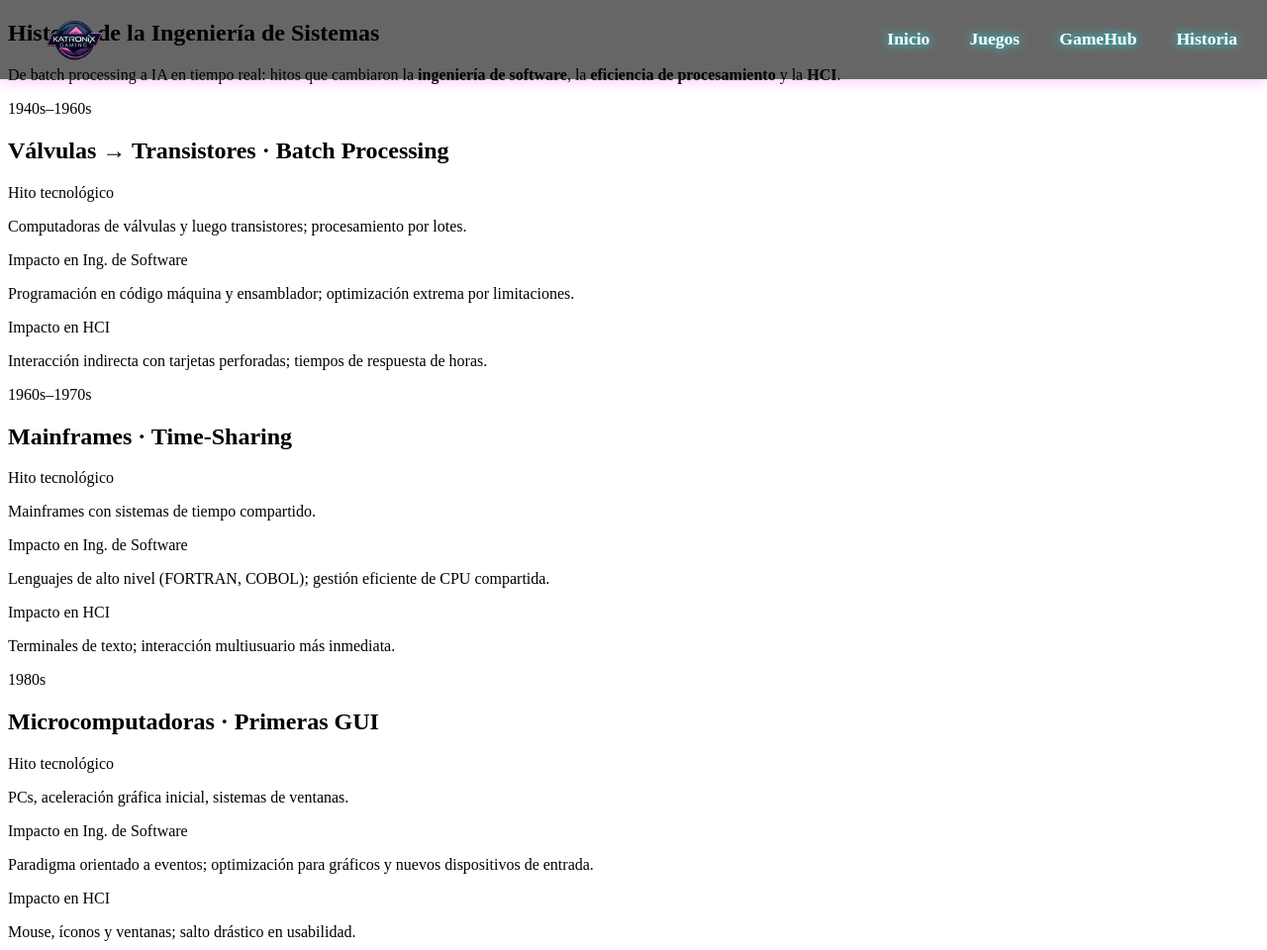
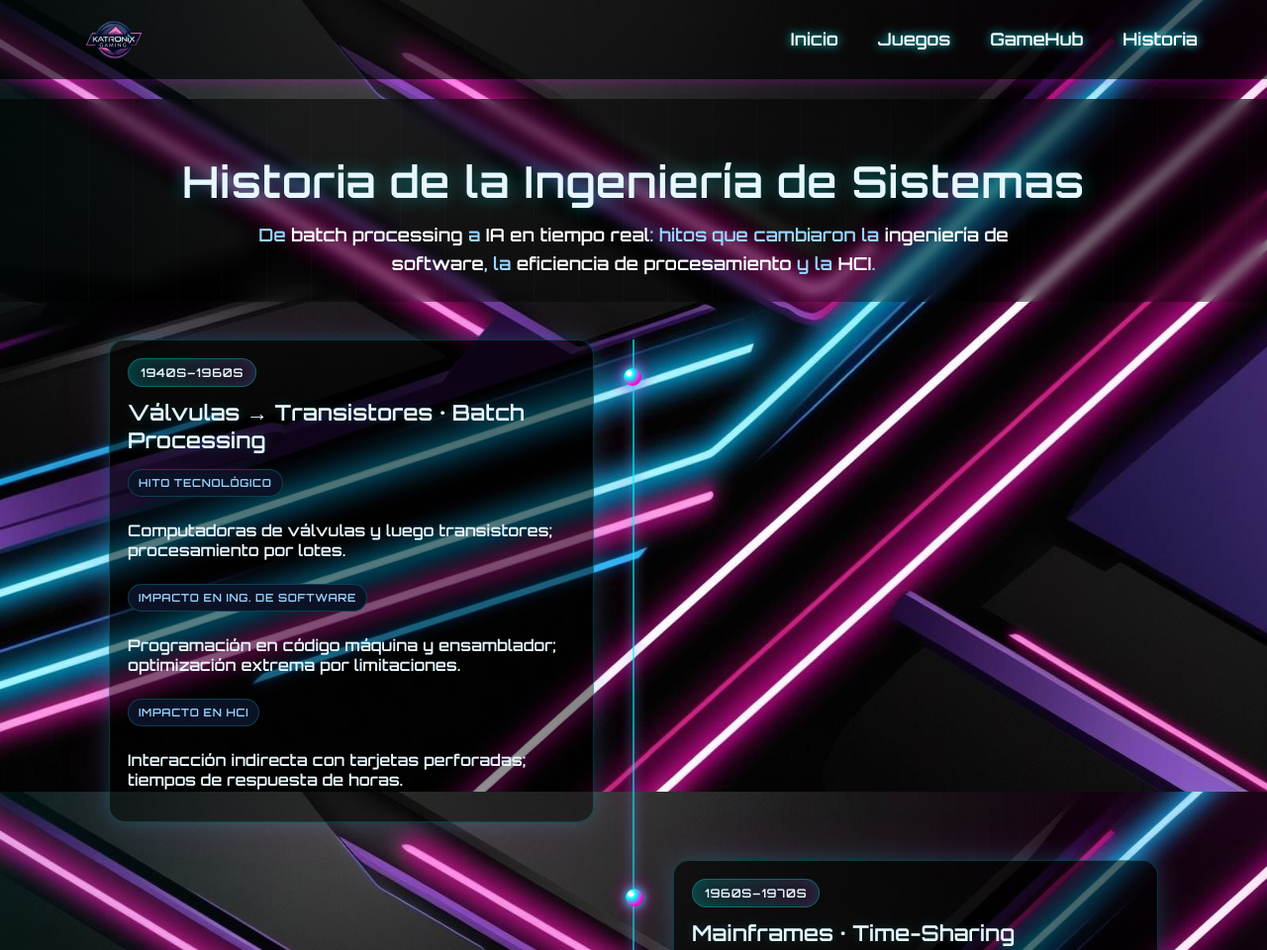
Before and after one commit to Knhtr/Page-IHM, a plain HTML site: page historia.html in a window 1280 px wide. Shown: the top 960 px of the page at 99% size. Drawn offline with Linux system fonts and the light colour scheme.

Commit message:
Corrección visualización 'Historia'

```diff
--- a/historia.css
+++ b/historia.css
@@ -0,0 +1,170 @@
+:root{
+  --bg: #070816;
+  --panel: rgba(0, 0, 0, 0.45);
+  --line: #00ffff66;
+  --neon: #00ffff;
+  --neon2:#ff00cc;
+  --text:#e7f7ff;
+  --muted:#9ad4ff;
+  --chip:#0b1226;
+  --shadow: 0 0 24px rgba(0,255,255,.18), 0 0 54px rgba(255,0,204,.12);
+}
+
+*{box-sizing:border-box}
+html,body{height:100%}
+
+body{
+  margin:0;
+  font-family:'Orbitron', system-ui, sans-serif;
+  color:var(--text);
+  background:
+    radial-gradient(1200px 600px at 120% -10%, rgba(255,0,204,.18) 0%, transparent 60%),
+    radial-gradient(1000px 700px at -20% 0%, rgba(0,255,255,.12) 0%, transparent 60%),
+    url('img/fondo3.jpg') no-repeat center/cover fixed,
+    var(--bg);
+  padding-top:100px; /* espacio por header fijo */
+}
+
+/* Utilidad */
+.container{max-width:1200px;margin-inline:auto;padding:0 20px}
+
+/* Hero */
+.hero{
+  position:relative;
+  isolation:isolate;
+  padding:56px 20px 24px;
+}
+.hero::before{
+  content:"";
+  position:absolute; inset:0;
+  background:
+    linear-gradient(180deg, rgba(0,0,0,.55), rgba(0,0,0,.35)),
+    repeating-linear-gradient(90deg, transparent 0 44px, rgba(255,255,255,.03) 44px 45px);
+  z-index:-1; backdrop-filter: blur(6px);
+}
+.hero__wrap{max-width:1100px;margin:0 auto;text-align:center}
+.hero__title{
+  margin:0 0 12px;
+  font-size: clamp(28px, 4vw, 44px);
+  letter-spacing:.02em;
+  text-shadow:0 0 18px rgba(0,255,255,.4);
+}
+.hero__subtitle{
+  margin:0 auto;
+  max-width:780px;
+  line-height:1.6;
+  font-size: clamp(14px, 2.2vw, 18px);
+  color:var(--muted);
+}
+.hero__subtitle span{color:#fff}
+.hero__subtitle strong{color:#fff}
+
+/* Timeline */
+.timeline{
+  --gap: 38px;
+  position:relative;
+  margin: 24px auto 80px;
+  padding: 0 20px;
+  max-width: 1100px;
+}
+.timeline::before{
+  content:"";
+  position:absolute;
+  top:0; bottom:0; left:50%;
+  width:2px;
+  background: linear-gradient(180deg, var(--neon), var(--neon2));
+  box-shadow: 0 0 10px var(--neon), 0 0 16px var(--neon2);
+  transform: translateX(-50%);
+  opacity:.65;
+}
+
+/* Tarjetas */
+.t-card{
+  position:relative;
+  display:grid;
+  grid-template-columns: 1fr;
+  gap:12px;
+  margin-block: var(--gap);
+  padding:18px 18px 16px;
+  background: linear-gradient(180deg, rgba(0,0,0,.58), rgba(0,0,0,.42));
+  border:1px solid #00ffff33;
+  border-radius:16px;
+  box-shadow: var(--shadow);
+  outline: none;
+  transition: transform .25s ease, box-shadow .25s ease, border-color .25s ease;
+}
+
+/* Alternar lados en desktop */
+@media (min-width: 860px){
+  .t-card{
+    width: calc(50% - 40px);
+  }
+  .t-card:nth-child(odd){ margin-right: auto; }
+  .t-card:nth-child(even){ margin-left: auto; }
+  .t-card::after{
+    content:"";
+    position:absolute;
+    top: 28px;
+    width:18px; height:18px;
+    border-radius:50%;
+    background: radial-gradient(circle at 30% 30%, #fff 0 10%, var(--neon) 26%, var(--neon2) 70%);
+    box-shadow: 0 0 10px var(--neon), 0 0 18px var(--neon2);
+    left: calc(100% + 31px);
+  }
+  .t-card:nth-child(even)::after{
+    left: auto; right: calc(100% + 31px);
+  }
+}
+
+/* Contenido */
+.t-meta{display:flex; flex-wrap:wrap; align-items:center; gap:10px}
+.t-badge{
+  display:inline-block;
+  padding:6px 12px;
+  border:1px solid #00ffff55;
+  border-radius:999px;
+  font-size:12px;
+  letter-spacing:.06em;
+  text-transform:uppercase;
+  background:linear-gradient(90deg, rgba(0,255,255,.12), rgba(255,0,204,.12));
+  box-shadow: inset 0 0 20px rgba(0,255,255,.18);
+}
+.t-title{
+  margin:0; font-size: clamp(16px, 2.2vw, 22px);
+  text-shadow: 0 0 10px rgba(0,255,255,.18);
+}
+
+.t-content{display:grid; gap:8px; margin-top:4px}
+.t-chip{
+  display:inline-block;
+  width:max-content;
+  padding:6px 10px;
+  border-radius:999px;
+  background: var(--chip);
+  border:1px solid #00ffff33;
+  font-size:11px;
+  letter-spacing:.06em;
+  text-transform:uppercase;
+  color: var(--muted);
+}
+
+.t-card:hover{
+  transform: translateY(-2px);
+  border-color: #00ffff99;
+  box-shadow: 0 0 20px rgba(0,255,255,.35), 0 0 38px rgba(255,0,204,.18);
+}
+
+/* Accesibilidad: foco visible */
+.t-card:focus-visible{
+  outline: 3px solid #00ffffaa;
+  outline-offset: 4px;
+}
+
+/* Footer */
+.footer{
+  text-align:center;
+  padding:36px 16px 56px;
+  color:var(--muted);
+}
+
+/* Sin JS: visibles por defecto (no hay clase .reveal aquí) */
--- a/historia.html
+++ b/historia.html
@@ -5,18 +5,19 @@
   <meta name="viewport" content="width=device-width, initial-scale=1.0"/>
   <title>Katronix Gaming — Historia</title>
 
-  <!-- Tipografías -->
-  <link href="https://fonts.googleapis.com/css2?family=Orbitron:wght@600&display=swap" rel="stylesheet">
+  <!-- Fuente -->
+  <link href="https://fonts.googleapis.com/css2?family=Orbitron:wght@600&display=swap" rel="stylesheet"/>
 
-  <!-- Estilos generales existentes -->
+  <!-- Estilos existentes -->
   <link rel="stylesheet" href="header.css">
   <!-- Estilos de esta página -->
   <link rel="stylesheet" href="historia.css">
 </head>
 <body>
+  <!-- Header (usa tu header.css) -->
   <header class="header">
     <div class="menu container">
-      <img src="img/logo_VJ.png" class="logo" alt="Katronix Gaming"/>
+      <img src="img/logo_VJ.png" class="logo" alt="Katronix Gaming">
       <nav class="navbar" aria-label="Principal">
         <ul>
           <li><a href="index.html">Inicio</a></li>
@@ -35,8 +36,8 @@
         <h1 class="hero__title">Historia de la Ingeniería de Sistemas</h1>
         <p class="hero__subtitle">
           De <span>batch processing</span> a <span>IA en tiempo real</span>:
-          hitos que cambiaron la <strong>ingeniería de software</strong>, la
-          <strong>eficiencia de procesamiento</strong> y la <strong>HCI</strong>.
+          hitos que cambiaron la <strong>ingeniería de software</strong>,
+          la <strong>eficiencia de procesamiento</strong> y la <strong>HCI</strong>.
         </p>
       </div>
     </section>
@@ -44,7 +45,7 @@
     <!-- Timeline -->
     <section class="timeline" aria-label="Línea de tiempo de la evolución tecnológica">
       <!-- 1940s–1960s -->
-      <article class="t-card reveal" tabindex="0">
+      <article class="t-card" tabindex="0">
         <div class="t-meta">
           <span class="t-badge">1940s–1960s</span>
           <h2 class="t-title">Válvulas → Transistores · Batch Processing</h2>
@@ -52,35 +53,31 @@
         <div class="t-content">
           <div class="t-chip">Hito tecnológico</div>
           <p>Computadoras de válvulas y luego transistores; procesamiento por lotes.</p>
-
           <div class="t-chip">Impacto en Ing. de Software</div>
           <p>Programación en código máquina y ensamblador; optimización extrema por limitaciones.</p>
-
           <div class="t-chip">Impacto en HCI</div>
           <p>Interacción indirecta con tarjetas perforadas; tiempos de respuesta de horas.</p>
         </div>
       </article>
 
       <!-- 1960s–1970s -->
-      <article class="t-card reveal" tabindex="0">
+      <article class="t-card" tabindex="0">
         <div class="t-meta">
           <span class="t-badge">1960s–1970s</span>
-          <h2 class="t-title">Mainframes · Time‑Sharing</h2>
+          <h2 class="t-title">Mainframes · Time-Sharing</h2>
         </div>
         <div class="t-content">
           <div class="t-chip">Hito tecnológico</div>
           <p>Mainframes con sistemas de tiempo compartido.</p>
-
           <div class="t-chip">Impacto en Ing. de Software</div>
           <p>Lenguajes de alto nivel (FORTRAN, COBOL); gestión eficiente de CPU compartida.</p>
-
           <div class="t-chip">Impacto en HCI</div>
           <p>Terminales de texto; interacción multiusuario más inmediata.</p>
         </div>
       </article>
 
       <!-- 1980s -->
-      <article class="t-card reveal" tabindex="0">
+      <article class="t-card" tabindex="0">
         <div class="t-meta">
           <span class="t-badge">1980s</span>
           <h2 class="t-title">Microcomputadoras · Primeras GUI</h2>
@@ -88,17 +85,15 @@
         <div class="t-content">
           <div class="t-chip">Hito tecnológico</div>
           <p>PCs, aceleración gráfica inicial, sistemas de ventanas.</p>
-
           <div class="t-chip">Impacto en Ing. de Software</div>
           <p>Paradigma orientado a eventos; optimización para gráficos y nuevos dispositivos de entrada.</p>
-
           <div class="t-chip">Impacto en HCI</div>
           <p>Mouse, íconos y ventanas; salto drástico en usabilidad.</p>
         </div>
       </article>
 
       <!-- 1990s -->
-      <article class="t-card reveal" tabindex="0">
+      <article class="t-card" tabindex="0">
         <div class="t-meta">
           <span class="t-badge">1990s</span>
           <h2 class="t-title">Redes · Multimedia · Multitarea</h2>
@@ -106,35 +101,31 @@
         <div class="t-content">
           <div class="t-chip">Hito tecnológico</div>
           <p>Sistemas conectados, multimedia, Internet pública.</p>
-
           <div class="t-chip">Impacto en Ing. de Software</div>
           <p>Multithreading, cliente–servidor; optimización para audio y video.</p>
-
           <div class="t-chip">Impacto en HCI</div>
           <p>Interfaces más ricas y dinámicas; nace la web.</p>
         </div>
       </article>
 
       <!-- 2000s -->
-      <article class="t-card reveal" tabindex="0">
+      <article class="t-card" tabindex="0">
         <div class="t-meta">
           <span class="t-badge">2000s</span>
           <h2 class="t-title">Móviles · Bajo Consumo</h2>
         </div>
         <div class="t-content">
           <div class="t-chip">Hito tecnológico</div>
-          <p>Smartphones y procesadores low‑power.</p>
-
+          <p>Smartphones y procesadores low-power.</p>
           <div class="t-chip">Impacto en Ing. de Software</div>
           <p>Optimización energética; E/S asíncrona; apps nativas y móviles.</p>
-
           <div class="t-chip">Impacto en HCI</div>
           <p>Interfaces táctiles y adaptativas; experiencia móvil centrada en el usuario.</p>
         </div>
       </article>
 
       <!-- 2010s -->
-      <article class="t-card reveal" tabindex="0">
+      <article class="t-card" tabindex="0">
         <div class="t-meta">
           <span class="t-badge">2010s</span>
           <h2 class="t-title">Multinúcleo · Paralelismo</h2>
@@ -142,17 +133,15 @@
         <div class="t-content">
           <div class="t-chip">Hito tecnológico</div>
           <p>CPU multinúcleo y GPGPU; cómputo paralelo generalizado.</p>
-
           <div class="t-chip">Impacto en Ing. de Software</div>
           <p>Arquitecturas concurrentes; software escalable y distribuido.</p>
-
           <div class="t-chip">Impacto en HCI</div>
           <p>Mayor fluidez multitarea; aplicaciones intensivas en datos.</p>
         </div>
       </article>
 
       <!-- 2020s–Actualidad -->
-      <article class="t-card reveal" tabindex="0">
+      <article class="t-card" tabindex="0">
         <div class="t-meta">
           <span class="t-badge">2020s–Actualidad</span>
           <h2 class="t-title">IA · Edge · XR</h2>
@@ -160,10 +149,8 @@
         <div class="t-content">
           <div class="t-chip">Hito tecnológico</div>
           <p>Integración de IA, edge computing y realidad aumentada/mixta.</p>
-
           <div class="t-chip">Impacto en Ing. de Software</div>
           <p>Inferencia en tiempo real; optimización híbrida local–nube.</p>
-
           <div class="t-chip">Impacto en HCI</div>
           <p>Interacción por voz, visión y gestos; experiencias inmersivas.</p>
         </div>
@@ -174,7 +161,5 @@
   <footer class="footer">
     <p>@Kathe 2025 - Katronix Gaming</p>
   </footer>
-
-  <script src="historia.js"></script>
 </body>
 </html>
```
